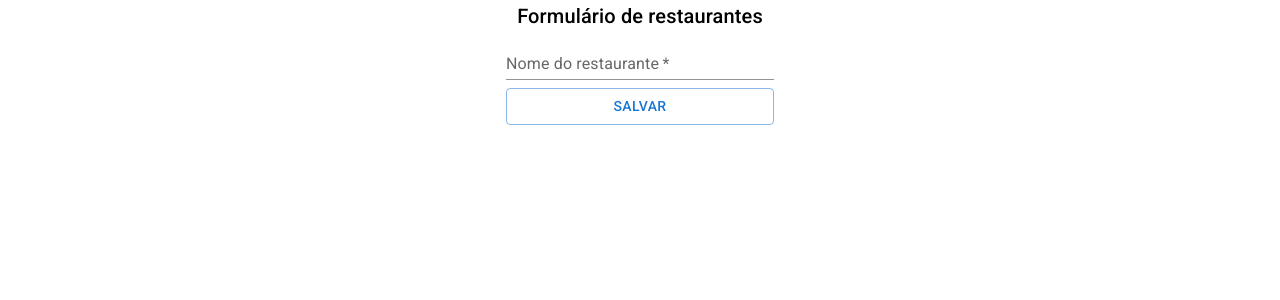
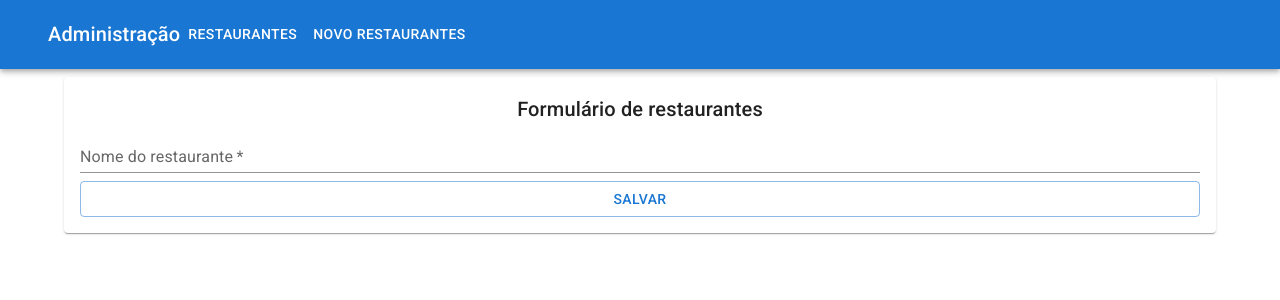
Before and after one commit to CauanVSVV/alfood-main, a React (Create React App) app: page /admin/restaurantes/1 in a window 1280 px wide. Shown: the top 300 px of the page. Built offline with nearby package versions, Linux system fonts and the light colour scheme; no server answers.

Commit message:
feat: implement restaurant management with CRUD operations and admin interface

```diff
--- a/src/App.tsx
+++ b/src/App.tsx
@@ -3,6 +3,7 @@
 import VitrineRestaurantes from './paginas/VitrineRestaurantes';
 import AdministacaoRestaurantes from './paginas/Administracao/Restaurantes/AdministacaoRestaurantes';
 import FormularioRestaurante from './paginas/Administracao/Restaurantes/FormularioRestaurante';
+import PaginaBaseAdmin from './paginas/Administracao/PaginaBaseAdmin';
 
 function App() {
 
@@ -10,9 +11,13 @@
     <Routes>
       <Route path="/" element={<Home />} />
       <Route path="/restaurantes" element={<VitrineRestaurantes />} />
-      <Route path="/admin/restaurantes" element={<AdministacaoRestaurantes />} />
-      <Route path="/admin/restaurantes/novo" element={<FormularioRestaurante />} />
-      <Route path="/admin/restaurantes/:id" element={<FormularioRestaurante />} />
+
+      <Route path="/admin" element={<PaginaBaseAdmin />} >
+        <Route path="restaurantes" element={<AdministacaoRestaurantes />} />
+        <Route path="restaurantes/novo" element={<FormularioRestaurante />} />
+        <Route path="restaurantes/:id" element={<FormularioRestaurante />} />
+      </Route>
+
     </Routes>
   );
 }
--- /dev/null
+++ b/src/paginas/Administracao/PaginaBaseAdmin.tsx
@@ -0,0 +1,40 @@
+import { AppBar, Box, Button, Container, Toolbar, Typography, Link, Paper } from '@mui/material'
+
+import { Outlet, Link as RouterLink } from 'react-router-dom'
+
+const PaginaBaseAdmin = () => {
+
+  return (
+    <>
+      <AppBar position='static'>
+        <Container maxWidth='xl'>
+          <Toolbar>
+            <Typography variant='h6'>Administração</Typography>
+            <Box sx={{ display: 'flex', flexGrow: 1 }}>
+              <Link component={RouterLink} to='/admin/restaurantes'>
+                <Button sx={{ my: 2, color: 'white' }}>
+                  Restaurantes
+                </Button>
+              </Link>
+              <Link component={RouterLink} to='/admin/restaurantes/novo'>
+                <Button sx={{ my: 2, color: 'white' }}>
+                  Novo Restaurantes
+                </Button>
+              </Link>
+            </Box>
+          </Toolbar>
+        </Container>
+      </AppBar>
+
+      <Box>
+        <Container maxWidth='lg' sx={{ mt: 1 }}>
+          <Paper sx={{ p: 2 }}>
+            <Outlet />
+          </Paper>
+        </Container>
+      </Box>
+    </>
+  )
+}
+
+export default PaginaBaseAdmin
--- a/src/paginas/Administracao/Restaurantes/AdministacaoRestaurantes.tsx
+++ b/src/paginas/Administracao/Restaurantes/AdministacaoRestaurantes.tsx
@@ -33,19 +33,29 @@
           </TableRow>
         </TableHead>
         <TableBody>
-                {restaurantes.map(restaurante =>
+          {restaurantes.map((restaurante) => (
             <TableRow key={restaurante.id}>
               <TableCell>{restaurante.nome}</TableCell>
-                        <TableCell>[ <Link to={`/admin/restaurantes/${restaurante.id}`}>Editar</Link> ]</TableCell>
               <TableCell>
-                            <Button variant="outlined" color="error" onClick={() => excluir(restaurante)}>Excluir</Button>
+                [{" "}
+                <Link to={`/admin/restaurantes/${restaurante.id}`}>Editar</Link>{" "}
+                ]
+              </TableCell>
+              <TableCell>
+                <Button
+                  variant="outlined"
+                  color="error"
+                  onClick={() => excluir(restaurante)}
+                >
+                  Excluir
+                </Button>
               </TableCell>
             </TableRow>
-                )}
+          ))}
         </TableBody>
       </Table>
     </TableContainer>
-  )
+  );
 }
 
 export default AdministacaoRestaurantes
--- a/src/paginas/Administracao/Restaurantes/FormularioRestaurante.tsx
+++ b/src/paginas/Administracao/Restaurantes/FormularioRestaurante.tsx
@@ -1,7 +1,9 @@
-import { Box, Button, TextField, Typography } from '@mui/material'
+import { AppBar, Box, Button, Container, TextField, Toolbar, Typography, Link, Paper } from '@mui/material'
 import { useEffect, useState } from 'react'
 import { useParams } from 'react-router-dom'
 import http from '../../../http'
+
+import { Link as RouterLink } from 'react-router-dom'
 
 const FormularioRestaurante = () => {
   const parametros = useParams()
@@ -38,21 +40,39 @@
 
 
   return (
-    <Box sx={{ display: 'flex', flexDirection: 'column', alignItems: 'center' }}>
-      <Typography component="h1" variant="h6">Formulário de restaurantes</Typography>
-      <Box component="form" onSubmit={aoSubmeterForm}>
+    <>
+      <Box
+        sx={{
+          display: "flex",
+          flexDirection: "column",
+          alignItems: "center",
+          flexGrow: 1,
+        }}
+      >
+        <Typography component="h1" variant="h6">
+          Formulário de restaurantes
+        </Typography>
+        <Box component="form" sx={{ width: "100%" }} onSubmit={aoSubmeterForm}>
           <TextField
             value={nomeRestautante}
-          onChange={ evento => setNomeRestaurantes(evento.target.value) }
+            onChange={(evento) => setNomeRestaurantes(evento.target.value)}
             label="Nome do restaurante"
             variant="standard"
             fullWidth
             required
           />
-        <Button sx={{ marginTop: 1}} type='submit' fullWidth variant="outlined">Salvar</Button>
+          <Button
+            sx={{ marginTop: 1 }}
+            type="submit"
+            fullWidth
+            variant="outlined"
+          >
+            Salvar
+          </Button>
         </Box>
       </Box>
-  )
+    </>
+  );
 }
 
 export default FormularioRestaurante
```
Lines whose indentation alone changed are shown as unchanged.
